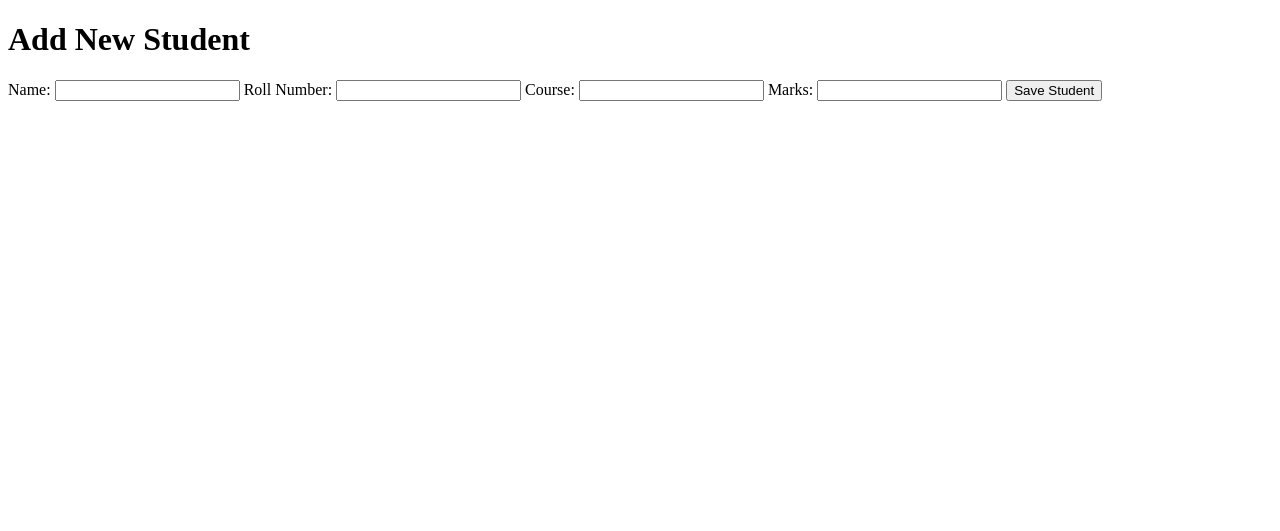
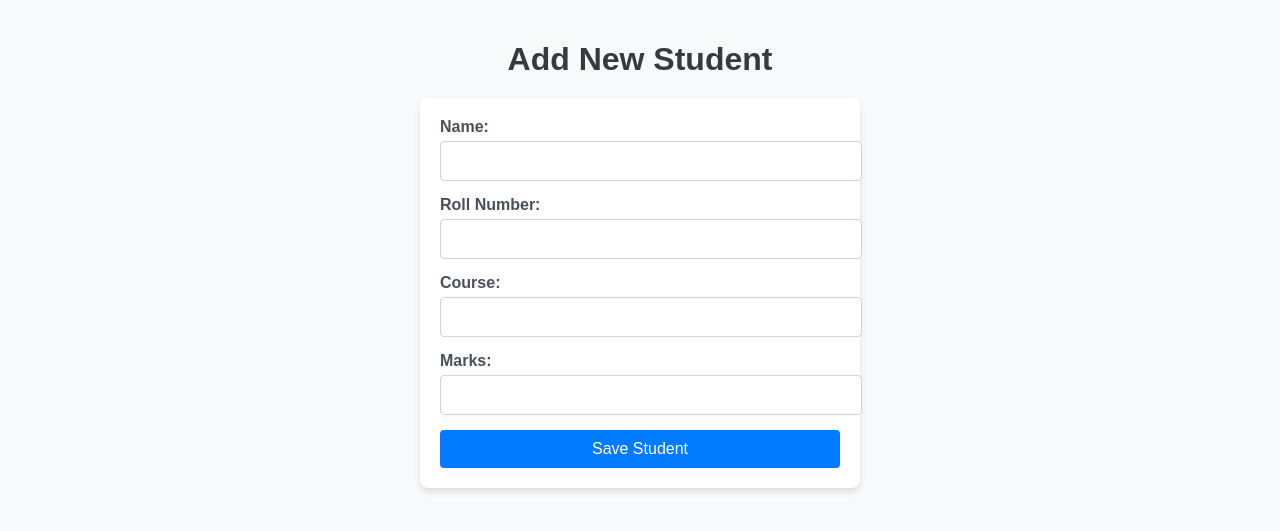
Before and after one commit to Yugal-kosamshile/100-Days-of-Coding-Challenge-Java, a Spring Boot app: page /students/add in a window 1280 px wide. Shown: the top 531 px of the page. Run offline with Spring Boot 4, Linux system fonts and the light colour scheme.

Commit message:
addStudent.html

```diff
--- a/Day 100/student-management-system/src/main/resources/templates/addStudent.html
+++ b/Day 100/student-management-system/src/main/resources/templates/addStudent.html
@@ -4,18 +4,84 @@
     <meta charset="UTF-8">
     <meta name="viewport" content="width=device-width, initial-scale=1.0">
     <title>Add Student</title>
+    <style>
+        body {
+            font-family: Arial, sans-serif;
+            background-color: #f8f9fa;
+            margin: 0;
+            padding: 20px;
+            display: flex;
+            flex-direction: column;
+            align-items: center;
+        }
+
+        h1 {
+            color: #343a40;
+            margin-bottom: 20px;
+        }
+
+        form {
+            background: #fff;
+            padding: 20px;
+            border-radius: 8px;
+            box-shadow: 0 4px 6px rgba(0, 0, 0, 0.1);
+            width: 100%;
+            max-width: 400px;
+        }
+
+        label {
+            display: block;
+            margin-bottom: 5px;
+            font-weight: bold;
+            color: #495057;
+        }
+
+        input {
+            width: 100%;
+            padding: 10px;
+            margin-bottom: 15px;
+            border: 1px solid #ced4da;
+            border-radius: 4px;
+            font-size: 16px;
+        }
+
+        button {
+            background-color: #007bff;
+            color: white;
+            border: none;
+            padding: 10px 15px;
+            font-size: 16px;
+            border-radius: 4px;
+            cursor: pointer;
+            width: 100%;
+        }
+
+        button:hover {
+            background-color: #0056b3;
+        }
+
+        @media (max-width: 600px) {
+            form {
+                width: 90%;
+            }
+        }
+    </style>
 </head>
 <body>
     <h1>Add New Student</h1>
     <form action="/students/save" method="POST">
         <label for="name">Name:</label>
-        <input type="text" id="name" name="name">
+        <input type="text" id="name" name="name" required>
+
         <label for="rollNumber">Roll Number:</label>
-        <input type="text" id="rollNumber" name="rollNumber">
+        <input type="text" id="rollNumber" name="rollNumber" required>
+
         <label for="course">Course:</label>
-        <input type="text" id="course" name="course">
+        <input type="text" id="course" name="course" required>
+
         <label for="marks">Marks:</label>
-        <input type="number" id="marks" name="marks">
+        <input type="number" id="marks" name="marks" required>
+
         <button type="submit">Save Student</button>
     </form>
 </body>
```
